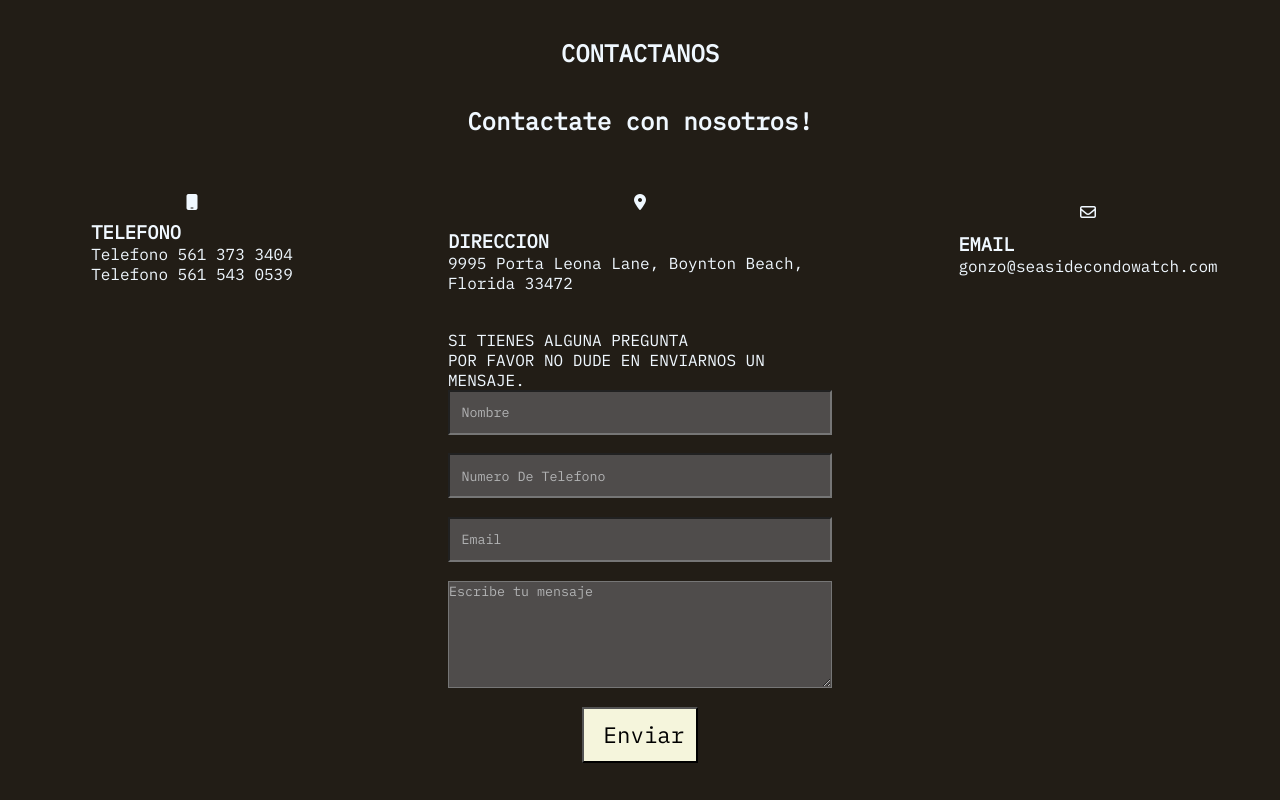
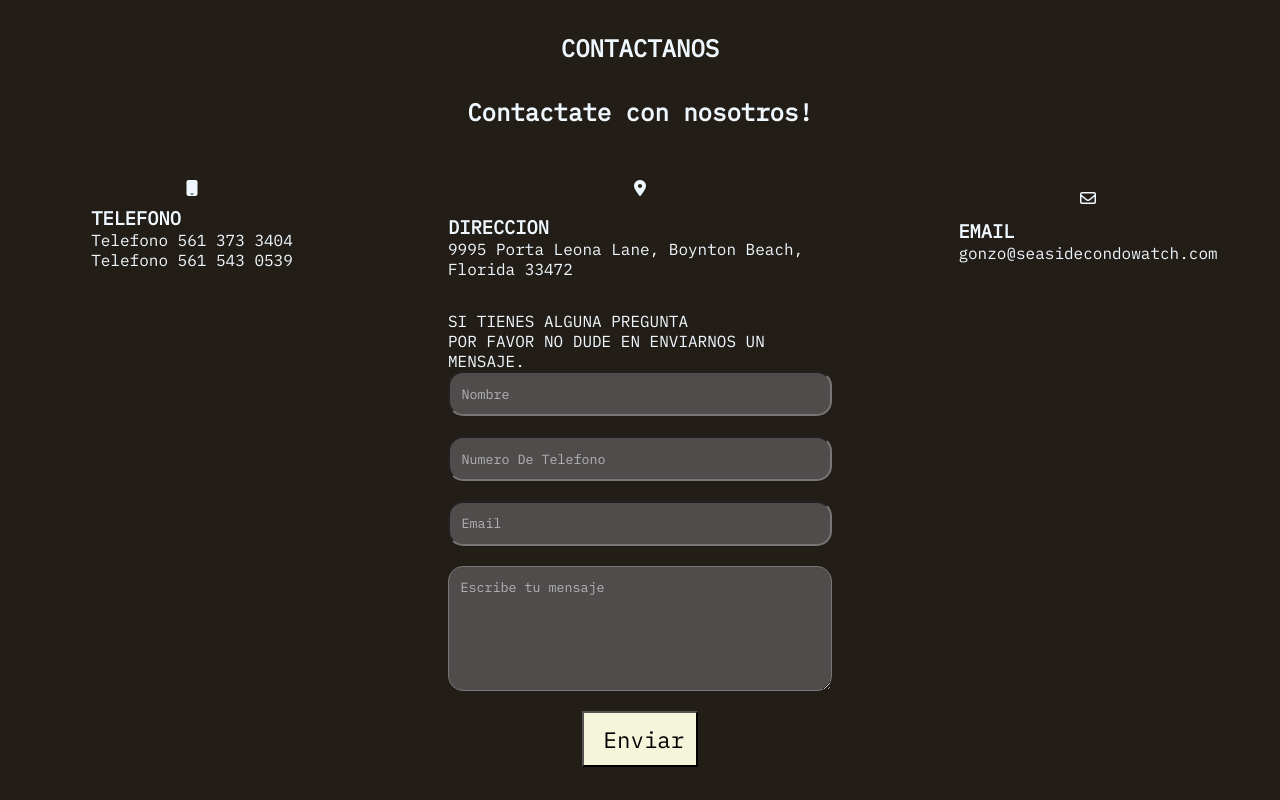
Before and after one commit to LyraCvas/Practica-condo, a plain HTML site: page Practica condo/index.html in a window 1280 px wide. Shown: the part 3640-4440 px from the top of the page. Drawn offline with Linux system fonts and the light colour scheme.

Commit message:
Update style.css

```diff
--- a/Practica condo/style.css
+++ b/Practica condo/style.css
@@ -302,6 +302,7 @@ input{
     color: aliceblue;
     width: 100%;
     padding:3%;
+    border-radius:15px;
 }
 
 input::placeholder{
@@ -311,6 +312,8 @@ input::placeholder{
 textarea{
     background-color: rgba(85, 83, 82, 0.89);
     color: aliceblue;
+    padding:3%;
+    border-radius:15px;
     width: 100%;
 }
 textarea::placeholder{
```
